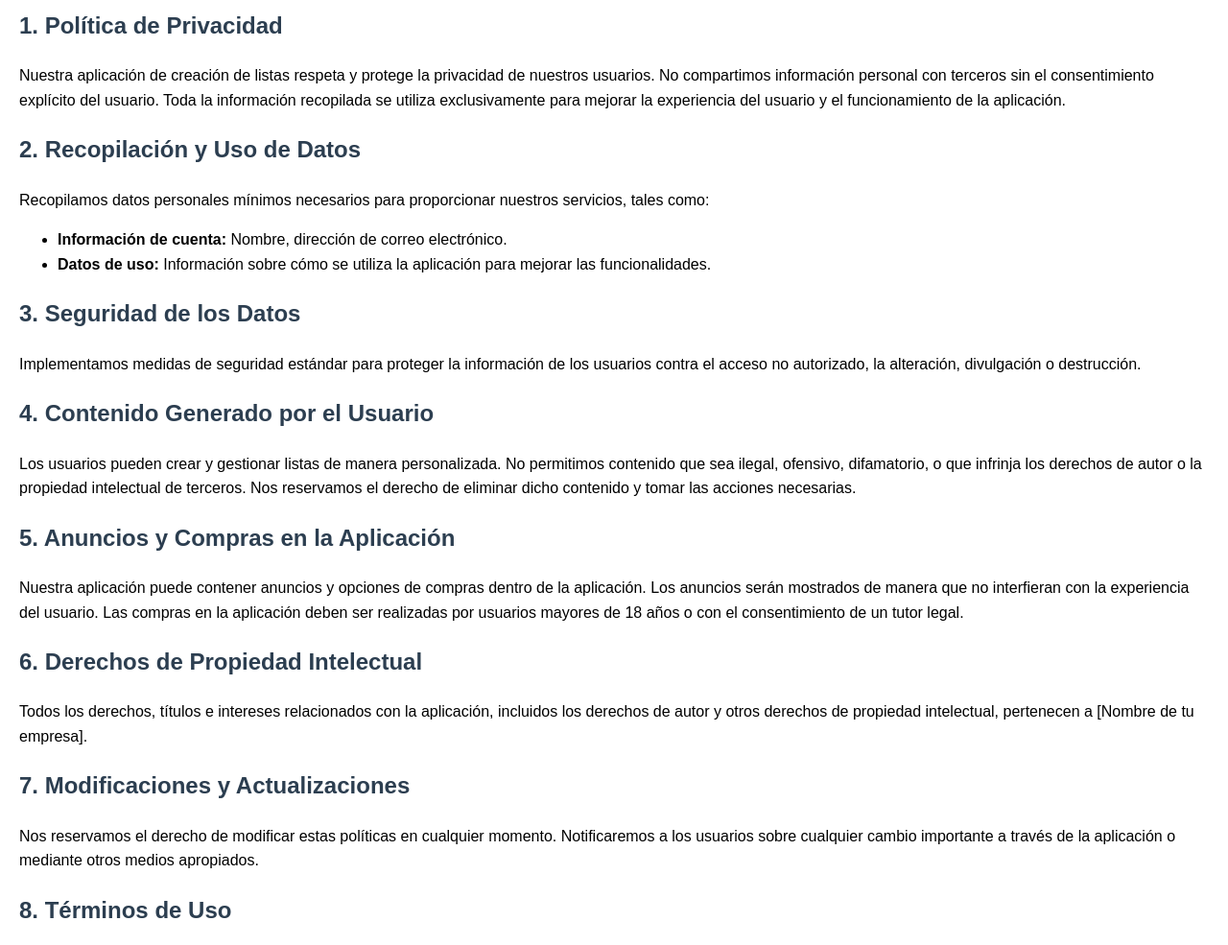
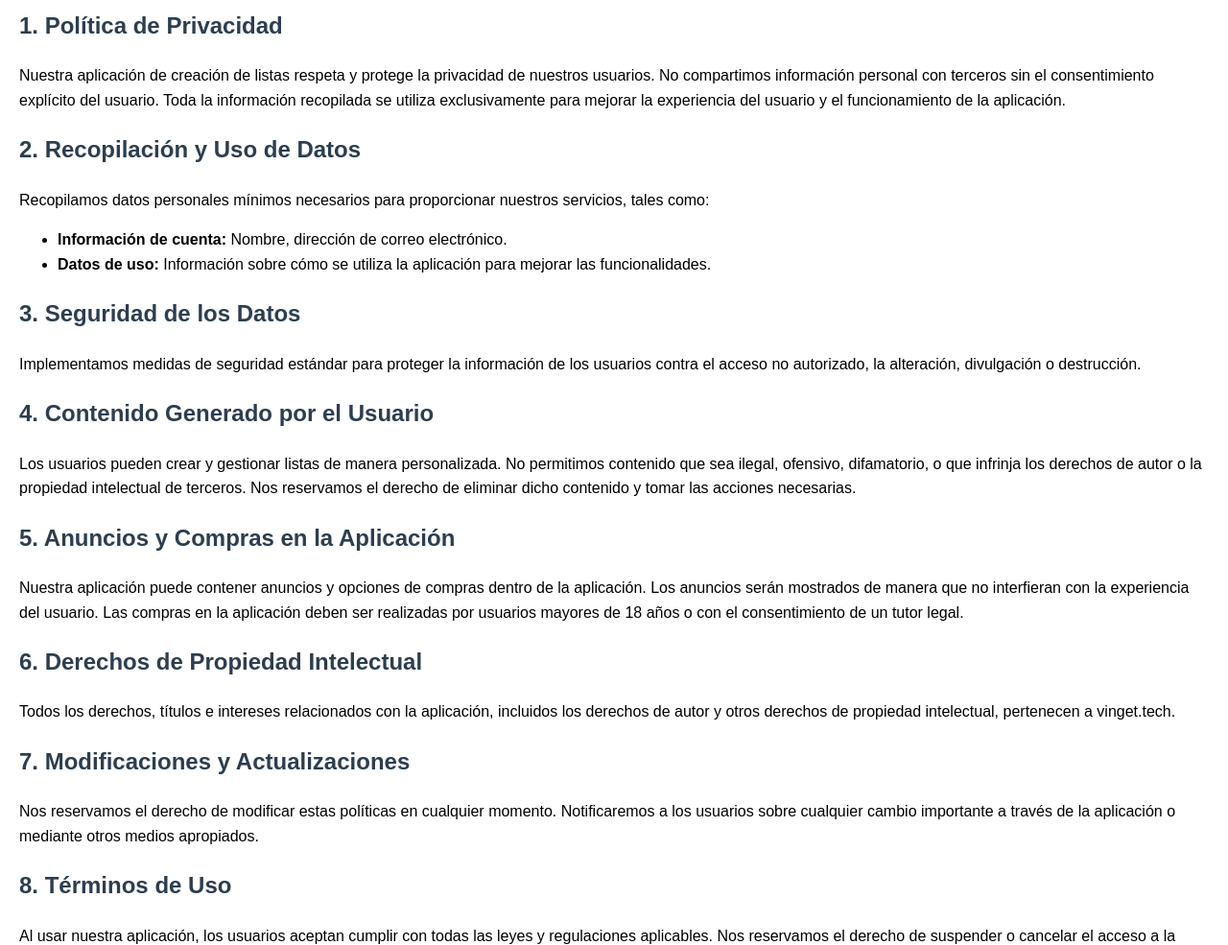
Before and after one commit to javc86/vinget-policy, a plain HTML site: page index.html in a window 1280 px wide. Shown: the part 86-1071 px from the top of the page at 96% size. Drawn offline with Linux system fonts and the light colour scheme.

Commit message:
update page

```diff
--- a/index.html
+++ b/index.html
@@ -41,7 +41,7 @@
     <p>Nuestra aplicación puede contener anuncios y opciones de compras dentro de la aplicación. Los anuncios serán mostrados de manera que no interfieran con la experiencia del usuario. Las compras en la aplicación deben ser realizadas por usuarios mayores de 18 años o con el consentimiento de un tutor legal.</p>
 
     <h2>6. Derechos de Propiedad Intelectual</h2>
-    <p>Todos los derechos, títulos e intereses relacionados con la aplicación, incluidos los derechos de autor y otros derechos de propiedad intelectual, pertenecen a [Nombre de tu empresa].</p>
+    <p>Todos los derechos, títulos e intereses relacionados con la aplicación, incluidos los derechos de autor y otros derechos de propiedad intelectual, pertenecen a vinget.tech.</p>
 
     <h2>7. Modificaciones y Actualizaciones</h2>
     <p>Nos reservamos el derecho de modificar estas políticas en cualquier momento. Notificaremos a los usuarios sobre cualquier cambio importante a través de la aplicación o mediante otros medios apropiados.</p>
```
